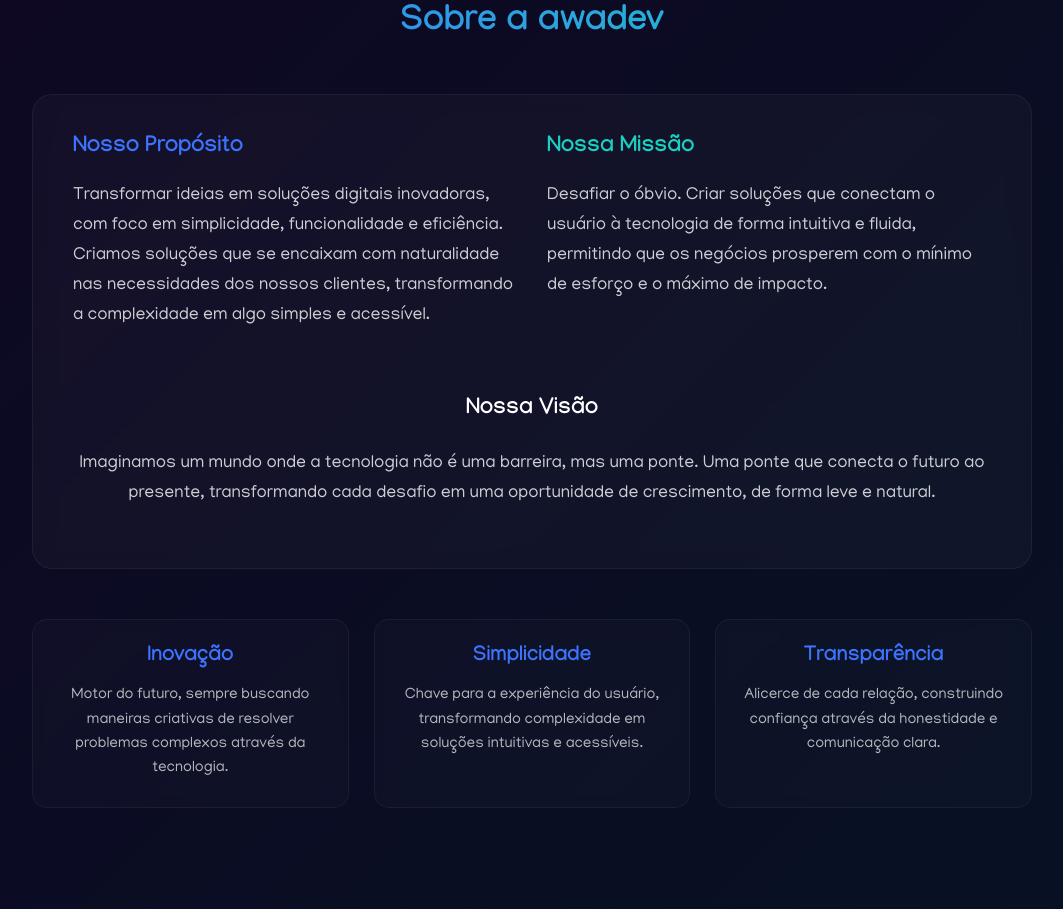
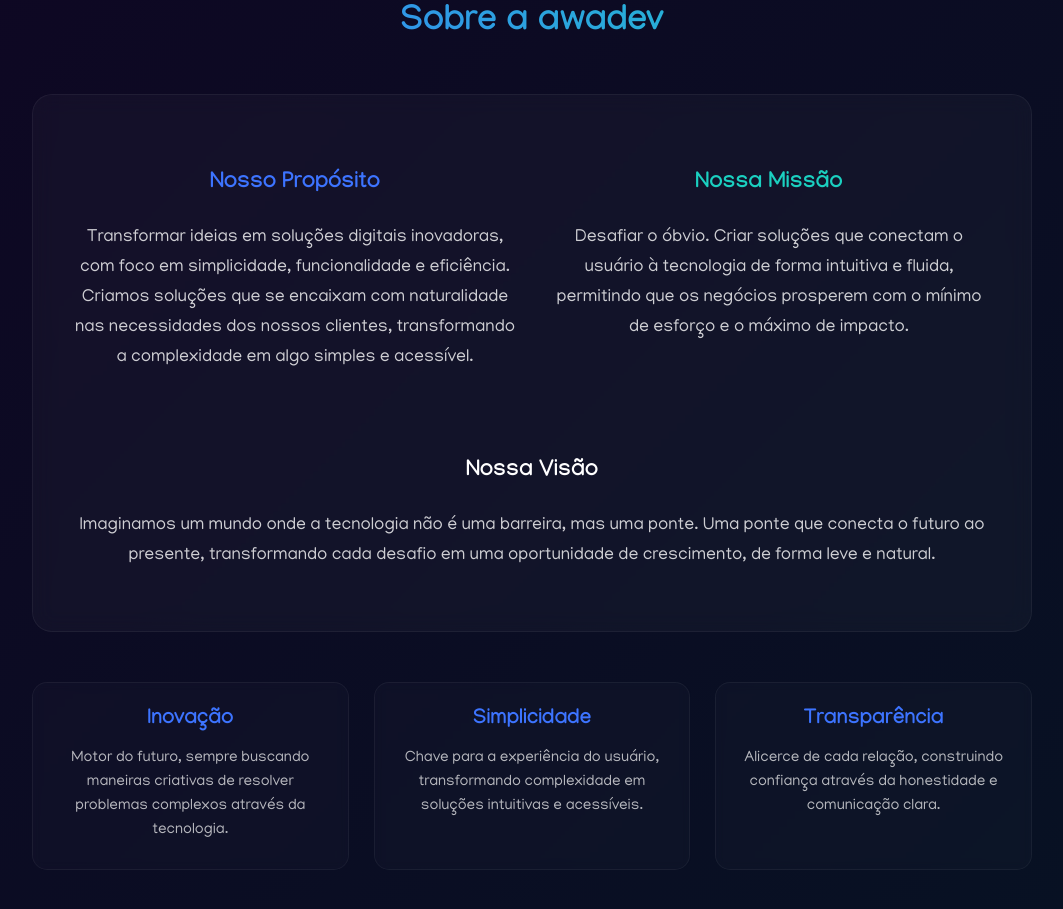
Before and after one commit to allen2549/awadev, a plain HTML site: page index.html in a window 1280 px wide. Shown: the part 877-1786 px from the top of the page, without its empty margins (108-1171 px from the left). Drawn offline with Linux system fonts and the light colour scheme.

Commit message:
versao 1.0

```diff
--- a/index.html
+++ b/index.html
@@ -593,7 +593,7 @@
             <h2 class="section-title">Sobre a awadev</h2>
             <div class="glass-card">
                 <div class="content-grid">
-                    <div>
+                    <div class="content-text" style="text-align: center; margin-top: 30px;">
                         <h3 style="color: #3d74ff; font-size: 1.4rem; margin-bottom: 20px; font-weight: 600;">Nosso Propósito</h3>
                         <p class="content-text">
                             Transformar ideias em soluções digitais inovadoras, com foco em simplicidade,
@@ -602,7 +602,7 @@
                             simples e acessível.
                         </p>
                     </div>
-                    <div>
+                    <div class="content-text" style="text-align: center; margin-top: 30px;">
                         <h3 style="color: #1bd0c0; font-size: 1.4rem; margin-bottom: 20px; font-weight: 600;">Nossa Missão</h3>
                         <p class="content-text">
                             Desafiar o óbvio. Criar soluções que conectam o usuário à tecnologia de forma
```
